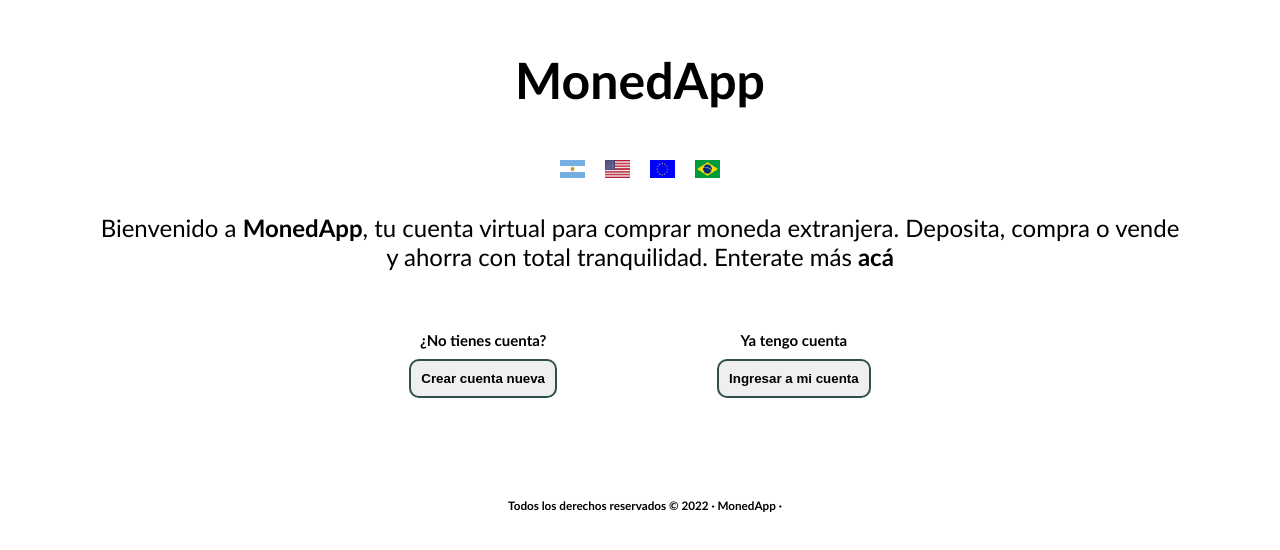
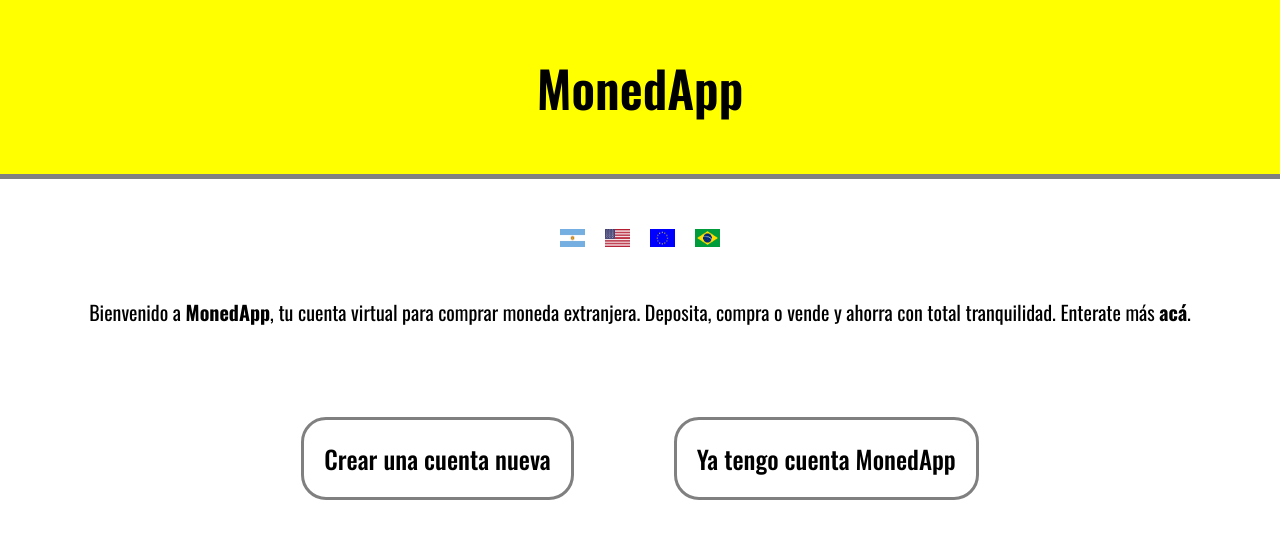
Before and after one commit to hernangich/cambioDivisas, a plain HTML site: page index.html in a window 1280 px wide. Drawn offline with nearby package versions, Linux system fonts and the light colour scheme.

Commit message:
monedapp

```diff
--- a/css/estilo.css
+++ b/css/estilo.css
@@ -1,6 +1,5 @@
 :root{
     font-size: 10px;
-    font-family: 'Gill Sans', 'Gill Sans MT', Calibri, 'Trebuchet MS', sans-serif;
 }
 
 * {
@@ -17,7 +16,11 @@ a{
 .titulo{
     text-align: center;
     font-size: 5rem;
-    margin: 5rem auto;
+    font-family: 'Oswald', sans-serif;
+    font-weight: 600;
+    background-color: yellow;
+    padding: 5rem;
+    border-bottom: 0.5rem gray solid;
 }
 
 .paises{
@@ -25,6 +28,7 @@ a{
     flex-direction: row;
     justify-content: center;
     gap: 2rem;
+    margin-top: 5rem;
 }
 
 .imgPais{
@@ -32,80 +36,60 @@ a{
 }
 
 .mainIndex{
-    margin: 3.5rem 10rem;
+    margin-top: 5rem;
+    margin-left: 3rem;
+    margin-right: 3rem;
+    text-align: center;
+    font-family: 'Oswald', sans-serif;
+    font-size: 2rem;
 }
 
-.textoIndex{
-    text-align: center;
-    font-size: 2.4rem;
+.botones{
+    display: flex;
+    justify-content: center;
+    margin-top: 9rem;
+    gap: 10rem;
 }
 
-.ingresoApp{
-    display: flex;
-    justify-content: center;
-    margin-top: 6rem;
+.textoBoton{
+    font-size: 2.5rem;
+    font-family: 'Oswald', sans-serif;
+    font-weight: 500;
+    border: 0.3rem solid gray;
+    border-radius: 2.5rem;
+    padding: 2rem;;
 }
 
-.botonTexto{
-    text-align: center;
+.linkBoton:hover{
+    text-decoration: underline;
 }
 
-.ingresarCuenta, .crearCuenta{
-    display: flex;
-    flex-direction: column;
-    justify-content: center;
-    gap: 1rem;
-    margin: auto 8rem;
-}
-
-.botonIndex{
-    padding: 1rem;
-    border-radius: 1rem;
-    border: 0.2rem solid darkslategrey;
-    font-weight: bold;
-}
-
-.footer{
-    margin-top: 10rem;
-    margin-left: 1rem;
-}
-
-.derechos{
-    text-align: center;
-}
-
-@media only screen and (max-width: 390px){
-    .mainIndex{
-        margin: auto;
-    }
-    .textoIndex{
-        margin: 2rem;
-    }
-    .ingresoApp{
+@media only screen and (max-width: 768px){
+    .botones{
+        display: flex;
         flex-direction: column;
-    }
-    .ingresarCuenta, .crearCuenta{
-        margin: auto;
-    }
-    .ingresarCuenta{
-        margin-top: 4rem;
+        gap: 5rem;
     }
 }
 
-@media only screen and (max-width: 280px){
+/* @media only screen and (max-width: 912px){
+    .botones{
+        display: flex;
+        flex-direction: column;
+    }
+    .textoBoton{
+        margin: auto 20rem;
+    }
+    .titulo{
+        padding: 15rem;
+    }
+    .paises{
+        margin-top: 16rem;
+    }
     .mainIndex{
-        margin: auto;
+        margin-top: 15rem;
     }
-    .textoIndex{
-        margin: 2rem;
+    .botones{
+        margin-top: 15rem;
     }
-}
-
-@media only screen and (max-width: 414px){
-    .mainIndex{
-        margin: auto;
-    }
-    .textoIndex{
-        margin: 2rem;
-    }
-}
+} */
--- a/index.html
+++ b/index.html
@@ -4,6 +4,9 @@
     <meta charset="UTF-8">
     <meta http-equiv="X-UA-Compatible" content="IE=edge">
     <meta name="viewport" content="width=device-width, initial-scale=1.0">
+    <link rel="preconnect" href="https://fonts.googleapis.com">
+    <link rel="preconnect" href="https://fonts.gstatic.com" crossorigin>
+    <link href="https://fonts.googleapis.com/css2?family=Oswald:wght@400;500;600;700&display=swap" rel="stylesheet">
     <link rel="stylesheet" href="css/estilo.css">
     <title> Inicio | MonedApp </title>
 </head>
@@ -23,28 +26,19 @@
 
     <main class="mainIndex">
         <p class="textoIndex">
-            Bienvenido a <b>MonedApp</b>, tu cuenta virtual para comprar moneda extranjera. Deposita, compra o vende y ahorra con total tranquilidad. Enterate más <b>acá</b>
+            Bienvenido a <b>MonedApp</b>, tu cuenta virtual para comprar moneda extranjera. Deposita, compra o vende y ahorra con total tranquilidad. Enterate más <b>acá</b>.
         </p>
-        <div class="ingresoApp">
-            <div class="crearCuenta">
-                <h2 class="botonTexto"> ¿No tienes cuenta? </h2>
-                <button class="botonIndex">
-                    <a href="pages/formulario.html"> Crear cuenta nueva </a>
-                </button>
-            </div>
-
-            <div class="ingresarCuenta">
-                <h2 class="botonTexto"> Ya tengo cuenta </h2>
-                <button class="botonIndex">
-                    <a href="pages/monedApp.html"> Ingresar a mi cuenta </a>
-                </button>
-            </div>
+        <div class="botones">
+            <h2 class="textoBoton">
+                <a class="linkBoton" href="pages/formulario.html"> Crear una cuenta nueva </a>
+            </h2>
+            <h2 class="textoBoton">
+                <a class="linkBoton" href="pages/monedApp.html"> Ya tengo cuenta MonedApp </a>
+            </h2>
         </div>
     </main>
 
-    <footer class="footer">
-        <h3 class="derechos"> Todos los derechos reservados © 2022 · MonedApp · </h3>
-    </footer>
+
 
     <script src="js/main.js"></script>
 </body>
```
Also changed, not shown: pages/formulario.html (+3 -0 lines), pages/monedApp.html (+28 -0 lines).
